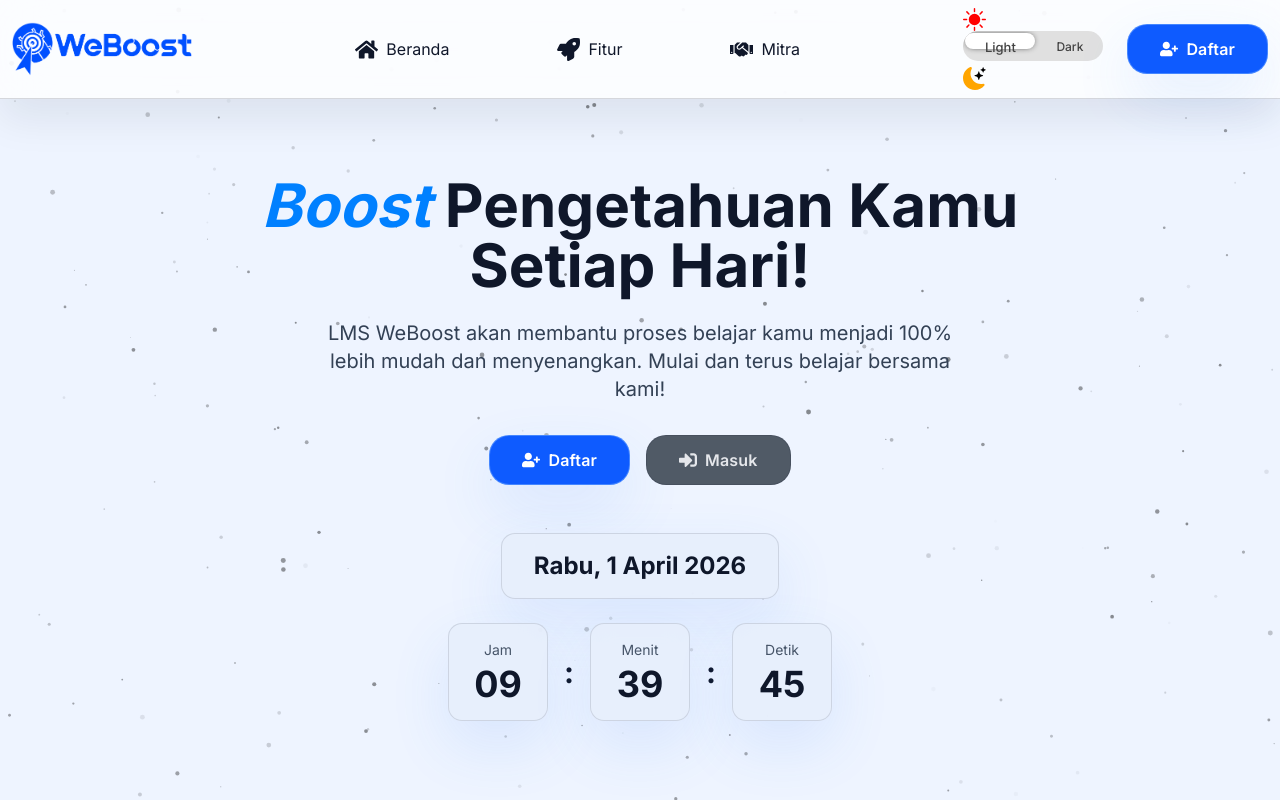
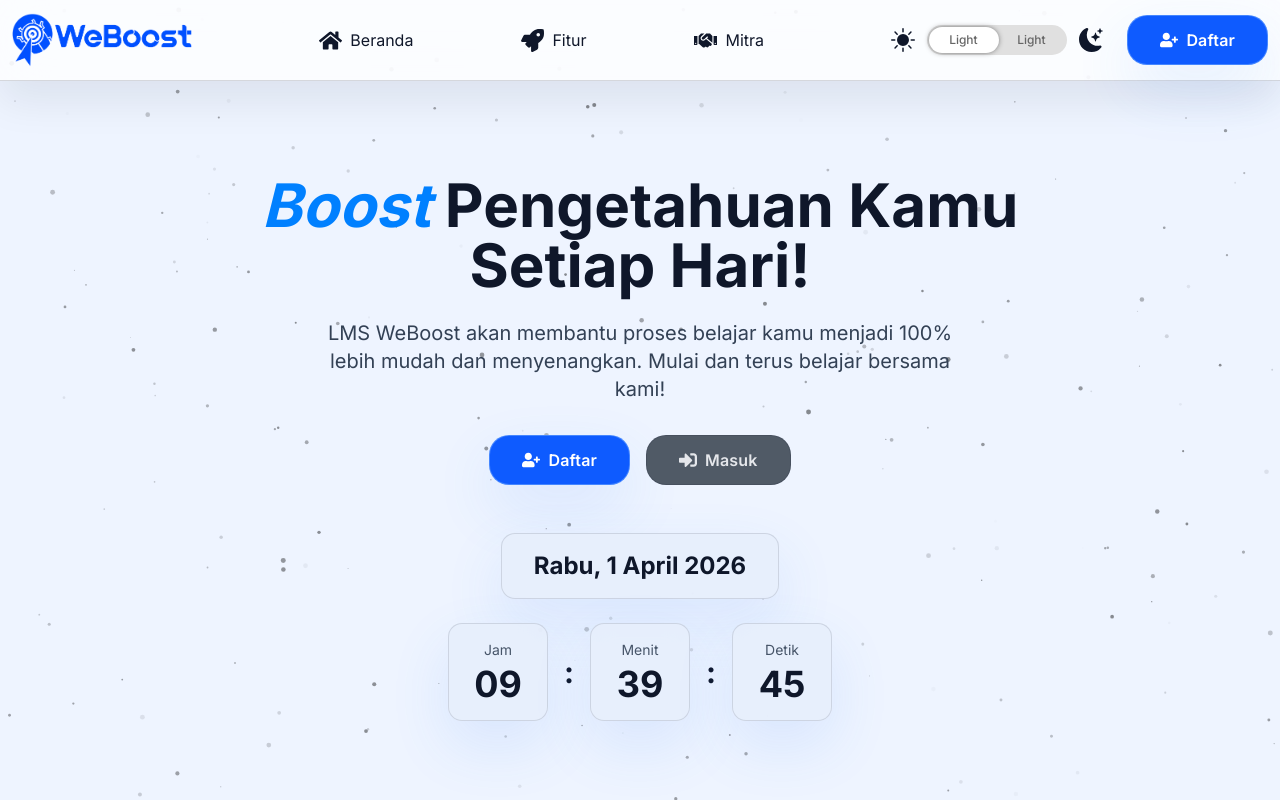
Before and after one commit to imrendieko/weboost, a Next.js app: page / in a window 1280 px wide. Shown: the top 802 px of the page. Built offline with nearby package versions, Linux system fonts and the light colour scheme.

Commit message:
fix: Refactor theme toggle switcher layout - fix nested labels and improve styling

```diff
--- a/src/components/PublicThemeToggle.tsx
+++ b/src/components/PublicThemeToggle.tsx
@@ -9,111 +9,67 @@
 }
 
 const StyledWrapper = styled.div`
-  .btn-container {
-    display: table-cell;
-    vertical-align: middle;
-    text-align: center;
+  display: inline-flex;
+  align-items: center;
+  gap: 12px;
+
+  svg {
+    width: 24px;
+    height: 24px;
+    flex-shrink: 0;
   }
 
-  .btn-container i {
-    display: inline-block;
+  .switch-container {
     position: relative;
-    top: -9px;
+    width: 140px;
+    height: 30px;
+    background: #e0e0e0;
+    border-radius: 26px;
+    cursor: pointer;
+    transition: background-color 0.3s ease;
+    display: flex;
+    align-items: center;
+    padding: 2px;
   }
 
-  label {
-    font-size: 13px;
-    color: #424242;
-    font-weight: 500;
+  .switch-container.dark {
+    background: #151515;
   }
 
-  .btn-color-mode-switch {
-    display: inline-block;
-    margin: 0px;
-    position: relative;
+  .switch-track {
+    position: absolute;
+    width: 70px;
+    height: 26px;
+    background: #fff;
+    border-radius: 24px;
+    transition: left 0.3s ease;
+    left: 2px;
+    box-shadow: 0px 0px 6px -2px #111;
   }
 
-  .btn-color-mode-switch > label.btn-color-mode-switch-inner {
-    margin: 0px;
-    width: 140px;
-    height: 30px;
-    background: #E0E0E0;
-    border-radius: 26px;
-    overflow: hidden;
-    position: relative;
-    transition: all 0.3s ease;
-    display: block;
+  .switch-container.dark .switch-track {
+    background: #3c3c3c;
+    left: 68px;
   }
 
-  .btn-color-mode-switch > label.btn-color-mode-switch-inner:before {
-    content: attr(data-on);
-    position: absolute;
+  .label-text {
+    position: relative;
+    z-index: 2;
     font-size: 12px;
     font-weight: 500;
-    top: 7px;
-    right: 20px;
+    width: 50%;
+    text-align: center;
+    transition: color 0.3s ease;
+    color: #666;
+    user-select: none;
   }
 
-  .btn-color-mode-switch > label.btn-color-mode-switch-inner:after {
-    content: attr(data-off);
-    width: 70px;
-    height: 16px;
-    background: #fff;
-    border-radius: 26px;
-    position: absolute;
-    left: 2px;
-    top: 2px;
-    text-align: center;
-    transition: all 0.3s ease;
-    box-shadow: 0px 0px 6px -2px #111;
-    padding: 5px 0px;
+  .switch-container.dark .label-text {
+    color: #999;
   }
 
-  .btn-color-mode-switch > .alert {
+  input[type='checkbox'] {
     display: none;
-    background: #FF9800;
-    border: none;
-    color: #fff;
-  }
-
-  .btn-color-mode-switch input[type="checkbox"] {
-    cursor: pointer;
-    width: 50px;
-    height: 25px;
-    opacity: 0;
-    position: absolute;
-    top: 0;
-    z-index: 1;
-    margin: 0px;
-  }
-
-  .btn-color-mode-switch input[type="checkbox"]:checked + label.btn-color-mode-switch-inner {
-    background: #151515;
-    color: #fff;
-  }
-
-  .btn-color-mode-switch input[type="checkbox"]:checked + label.btn-color-mode-switch-inner:after {
-    content: attr(data-on);
-    left: 68px;
-    background: #3c3c3c;
-  }
-
-  .btn-color-mode-switch input[type="checkbox"]:checked + label.btn-color-mode-switch-inner:before {
-    content: attr(data-off);
-    right: auto;
-    left: 20px;
-  }
-
-  .btn-color-mode-switch input[type="checkbox"]:checked ~ .alert {
-    display: block;
-  }
-
-  .dark-preview {
-    background: #0d0d0d;
-  }
-
-  .white-preview {
-    background: #fff;
   }
 `;
 
@@ -124,26 +80,47 @@
 
   return (
     <StyledWrapper className={className}>
-      <div className="btn-container">
-        <svg viewBox="0 0 16 16" className="bi bi-sun-fill" fill="currentColor" width={23} xmlns="http://www.w3.org/2000/svg">
-          <path d="M8 12a4 4 0 1 0 0-8 4 4 0 0 0 0 8zM8 0a.5.5 0 0 1 .5.5v2a.5.5 0 0 1-1 0v-2A.5.5 0 0 1 8 0zm0 13a.5.5 0 0 1 .5.5v2a.5.5 0 0 1-1 0v-2A.5.5 0 0 1 8 13zm8-5a.5.5 0 0 1-.5.5h-2a.5.5 0 0 1 0-1h2a.5.5 0 0 1 .5.5zM3 8a.5.5 0 0 1-.5.5h-2a.5.5 0 0 1 0-1h2A.5.5 0 0 1 3 8zm10.657-5.657a.5.5 0 0 1 0 .707l-1.414 1.415a.5.5 0 1 1-.707-.708l1.414-1.414a.5.5 0 0 1 .707 0zm-9.193 9.193a.5.5 0 0 1 0 .707L3.05 13.657a.5.5 0 0 1-.707-.707l1.414-1.414a.5.5 0 0 1 .707 0zm9.193 2.121a.5.5 0 0 1-.707 0l-1.414-1.414a.5.5 0 0 1 .707-.707l1.414 1.414a.5.5 0 0 1 0 .707zM4.464 4.465a.5.5 0 0 1-.707 0L2.343 3.05a.5.5 0 1 1 .707-.707l1.414 1.414a.5.5 0 0 1 0 .708z" color="red" />
+      {/* Sun Icon */}
+      <svg
+        viewBox="0 0 16 16"
+        className="bi bi-sun-fill"
+        fill="currentColor"
+        xmlns="http://www.w3.org/2000/svg"
+      >
+        <path d="M8 12a4 4 0 1 0 0-8 4 4 0 0 0 0 8zM8 0a.5.5 0 0 1 .5.5v2a.5.5 0 0 1-1 0v-2A.5.5 0 0 1 8 0zm0 13a.5.5 0 0 1 .5.5v2a.5.5 0 0 1-1 0v-2A.5.5 0 0 1 8 13zm8-5a.5.5 0 0 1-.5.5h-2a.5.5 0 0 1 0-1h2a.5.5 0 0 1 .5.5zM3 8a.5.5 0 0 1-.5.5h-2a.5.5 0 0 1 0-1h2A.5.5 0 0 1 3 8zm10.657-5.657a.5.5 0 0 1 0 .707l-1.414 1.415a.5.5 0 1 1-.707-.708l1.414-1.414a.5.5 0 0 1 .707 0zm-9.193 9.193a.5.5 0 0 1 0 .707L3.05 13.657a.5.5 0 0 1-.707-.707l1.414-1.414a.5.5 0 0 1 .707 0zm9.193 2.121a.5.5 0 0 1-.707 0l-1.414-1.414a.5.5 0 0 1 .707-.707l1.414 1.414a.5.5 0 0 1 0 .707zM4.464 4.465a.5.5 0 0 1-.707 0L2.343 3.05a.5.5 0 1 1 .707-.707l1.414 1.414a.5.5 0 0 1 0 .708z" />
       </svg>
-        <label className="switch btn-color-mode-switch">
+
+      {/* Toggle Switch */}
+      <div
+        className={`switch-container ${isDarkTheme ? 'dark' : ''}`}
+        onClick={toggleTheme}
+        role="switch"
+        aria-checked={isDarkTheme}
+        aria-label={`Aktifkan ${isDarkTheme ? 'mode terang' : 'mode gelap'}`}
+      >
+        <div className="switch-track" />
+        <span className="label-text">{isDarkTheme ? 'Dark' : 'Light'}</span>
+        <span className="label-text">{isDarkTheme ? 'Dark' : 'Light'}</span>
         <input
           type="checkbox"
           id="color_mode"
           name="color_mode"
           checked={isDarkTheme}
           onChange={toggleTheme}
-            aria-label={`Aktifkan ${isDarkTheme ? 'mode terang' : 'mode gelap'}`}
+          aria-hidden="true"
         />
-          <label className="btn-color-mode-switch-inner" data-off="Light" data-on="Dark" htmlFor="color_mode" />
-        </label>
-        <svg viewBox="0 0 16 16" className="bi bi-moon-stars-fill" fill="currentColor" width={23} xmlns="http://www.w3.org/2000/svg">
-          <path d="M6 .278a.768.768 0 0 1 .08.858 7.208 7.208 0 0 0-.878 3.46c0 4.021 3.278 7.277 7.318 7.277.527 0 1.04-.055 1.533-.16a.787.787 0 0 1 .81.316.733.733 0 0 1-.031.893A8.349 8.349 0 0 1 8.344 16C3.734 16 0 12.286 0 7.71 0 4.266 2.114 1.312 5.124.06A.752.752 0 0 1 6 .278z" color="orange" />
-          <path d="M10.794 3.148a.217.217 0 0 1 .412 0l.387 1.162c.173.518.579.924 1.097 1.097l1.162.387a.217.217 0 0 1 0 .412l-1.162.387a1.734 1.734 0 0 0-1.097 1.097l-.387 1.162a.217.217 0 0 1-.412 0l-.387-1.162A1.734 1.734 0 0 0 9.31 6.593l-1.162-.387a.217.217 0 0 1 0-.412l1.162-.387a1.734 1.734 0 0 0 1.097-1.097l.387-1.162zM13.863.099a.145.145 0 0 1 .274 0l.258.774c.115.346.386.617.732.732l.774.258a.145.145 0 0 1 0 .274l-.774.258a1.156 1.156 0 0 0-.732.732l-.258.774a.145.145 0 0 1-.274 0l-.258-.774a1.156 1.156 0 0 0-.732-.732l-.774-.258a.145.145 0 0 1 0-.274l.774-.258c.346-.115.617-.386.732-.732L13.863.1z" color="black" />
+      </div>
+
+      {/* Moon Icon */}
+      <svg
+        viewBox="0 0 16 16"
+        className="bi bi-moon-stars-fill"
+        fill="currentColor"
+        xmlns="http://www.w3.org/2000/svg"
+      >
+        <path d="M6 .278a.768.768 0 0 1 .08.858 7.208 7.208 0 0 0-.878 3.46c0 4.021 3.278 7.277 7.318 7.277.527 0 1.04-.055 1.533-.16a.787.787 0 0 1 .81.316.733.733 0 0 1-.031.893A8.349 8.349 0 0 1 8.344 16C3.734 16 0 12.286 0 7.71 0 4.266 2.114 1.312 5.124.06A.752.752 0 0 1 6 .278z" />
+        <path d="M10.794 3.148a.217.217 0 0 1 .412 0l.387 1.162c.173.518.579.924 1.097 1.097l1.162.387a.217.217 0 0 1 0 .412l-1.162.387a1.734 1.734 0 0 0-1.097 1.097l-.387 1.162a.217.217 0 0 1-.412 0l-.387-1.162A1.734 1.734 0 0 0 9.31 6.593l-1.162-.387a.217.217 0 0 1 0-.412l1.162-.387a1.734 1.734 0 0 0 1.097-1.097l.387-1.162zM13.863.099a.145.145 0 0 1 .274 0l.258.774c.115.346.386.617.732.732l.774.258a.145.145 0 0 1 0 .274l-.774.258a1.156 1.156 0 0 0-.732.732l-.258.774a.145.145 0 0 1-.274 0l-.258-.774a1.156 1.156 0 0 0-.732-.732l-.774-.258a.145.145 0 0 1 0-.274l.774-.258c.346-.115.617-.386.732-.732L13.863.1z" />
       </svg>
-      </div>
     </StyledWrapper>
   );
 }
```
Lines whose indentation alone changed are shown as unchanged.
